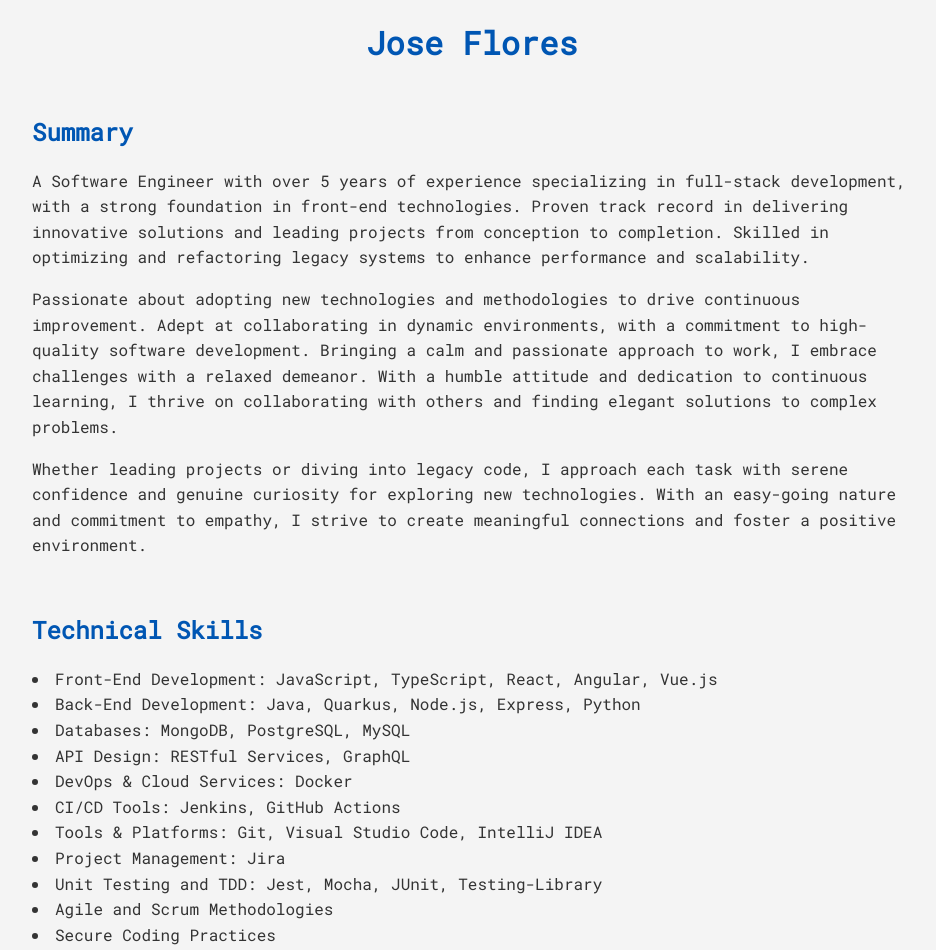
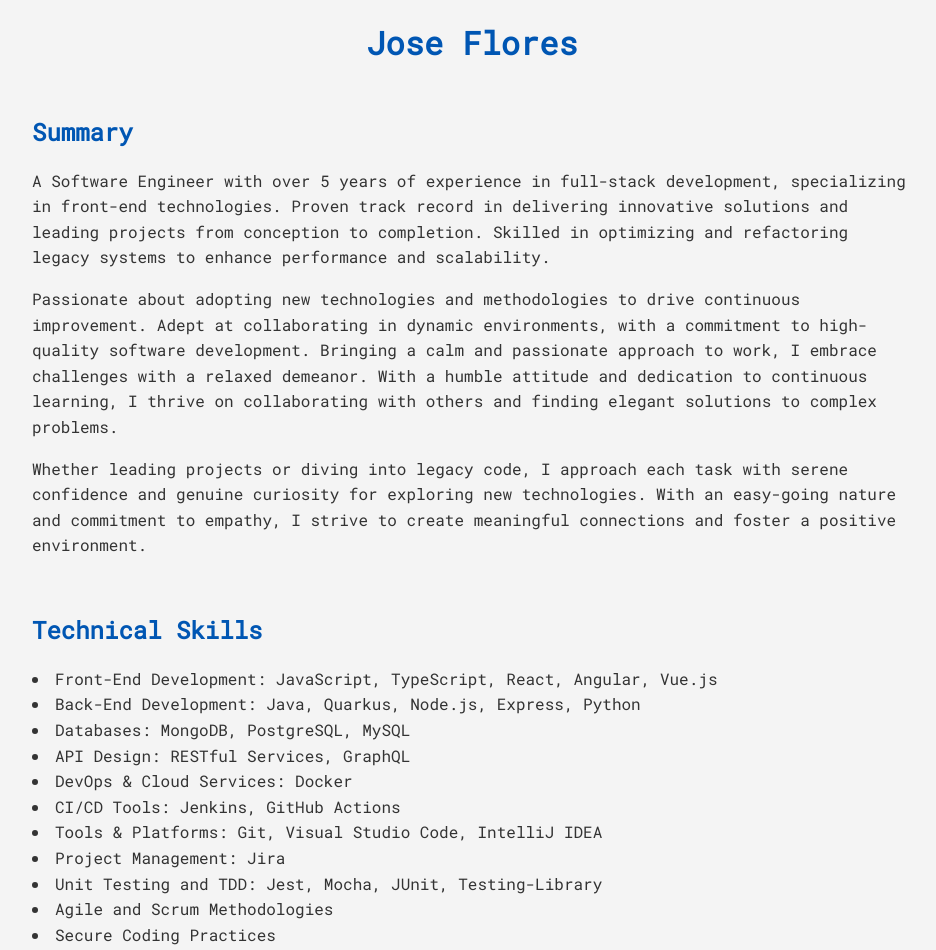
Before and after one commit to 0xjcf/resume, a plain HTML site: page index.html in a window 1280 px wide. Shown: the top 950 px of the page, without its empty margins (168-1104 px from the left). Drawn offline with Linux system fonts and the light colour scheme.

Commit message:
some minor changes to summary

```diff
--- a/index.html
+++ b/index.html
@@ -24,7 +24,7 @@
       </header>
       <section id="summary">
         <h2>Summary</h2>
-        <p>A Software Engineer with over 5 years of experience specializing in full-stack development, with a strong foundation in front-end technologies. Proven track record in delivering innovative solutions and leading projects from conception to completion. Skilled in optimizing and refactoring legacy systems to enhance performance and scalability.
+        <p>A Software Engineer with over 5 years of experience in full-stack development, specializing in front-end technologies. Proven track record in delivering innovative solutions and leading projects from conception to completion. Skilled in optimizing and refactoring legacy systems to enhance performance and scalability.</p>
         <p>Passionate about adopting new technologies and methodologies to drive continuous improvement. Adept at collaborating in dynamic environments, with a commitment to high-quality software development. Bringing a calm and passionate approach to work, I embrace challenges with a relaxed demeanor. With a humble attitude and dedication to continuous learning, I thrive on collaborating with others and finding elegant solutions to complex problems.</p>
         <p>Whether leading projects or diving into legacy code, I approach each task with serene confidence and genuine curiosity for exploring new technologies. With an easy-going nature and commitment to empathy, I strive to create meaningful connections and foster a positive environment.</p>
       </section>
```
